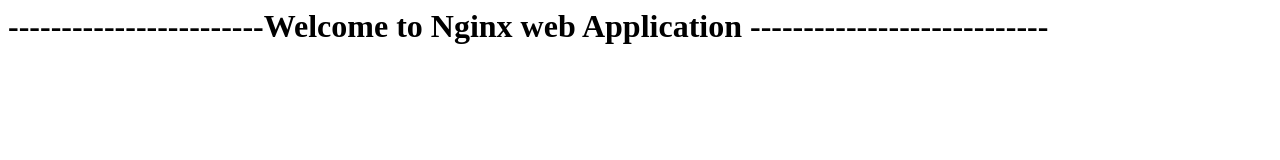
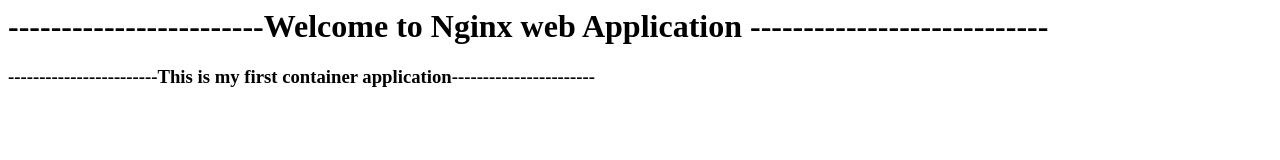
Before and after one commit to siva-raam/nginx-dockerfile, a plain HTML site: page index.html in a window 1280 px wide. Drawn offline with Linux system fonts and the light colour scheme.

Commit message:
Update index.html

```diff
--- a/index.html
+++ b/index.html
@@ -1,3 +1,4 @@
 <html>
   <h1>------------------------Welcome to Nginx web Application ----------------------------</h1>
+  <h3>------------------------This is my first container application-----------------------</h3>
 </html>
```
